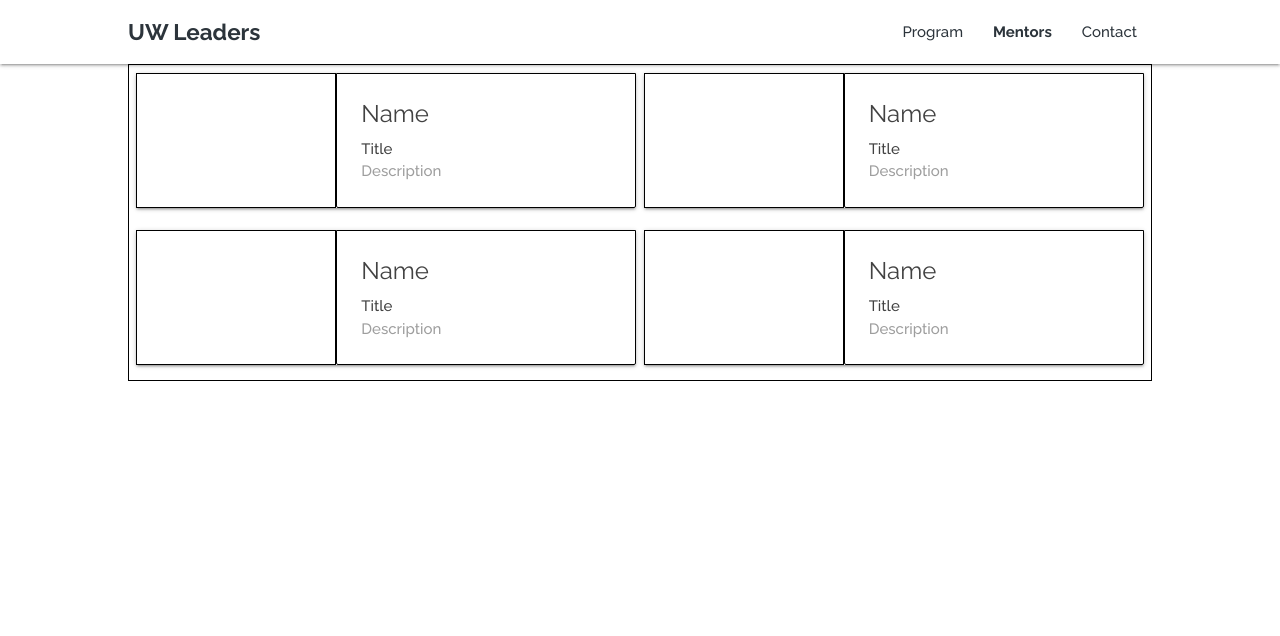
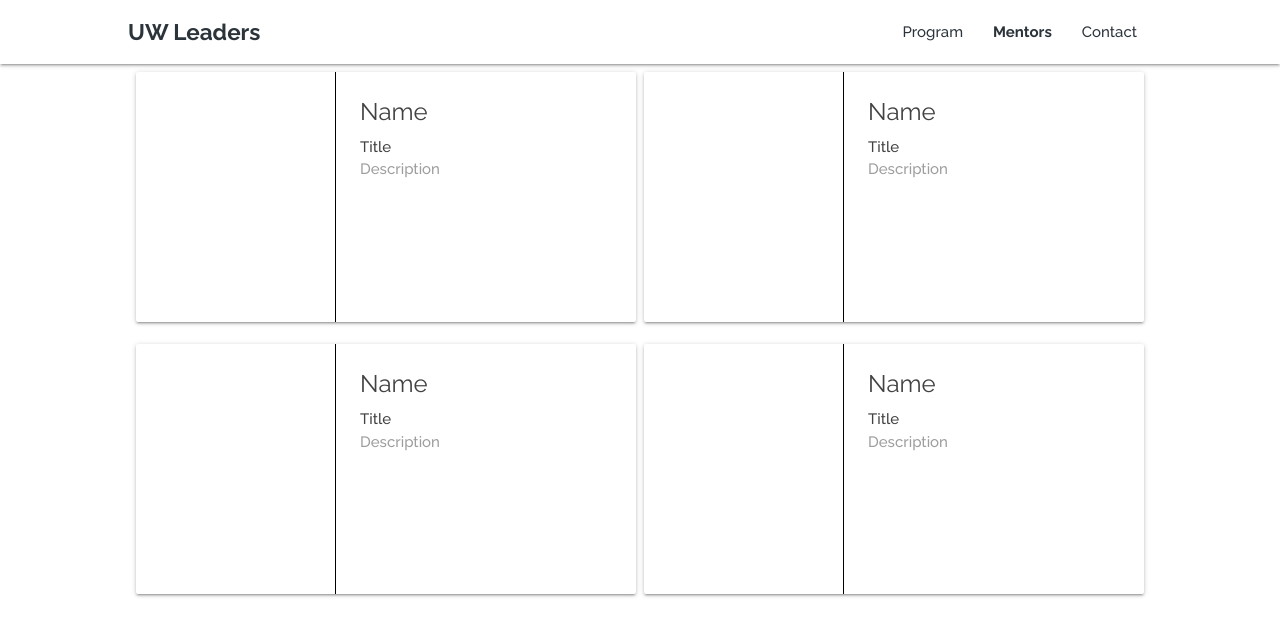
Before and after one commit to taehyunnkim/UWLeaders, a React (Create React App) app: page /mentors in a window 1280 px wide. Shown: the top 636 px of the page. Built offline with nearby package versions, Linux system fonts and the light colour scheme.

Commit message:
Add all links

```diff
--- a/src/App.js
+++ b/src/App.js
@@ -1,7 +1,10 @@
 import React from 'react';
 import { BrowserRouter, Switch, Route } from 'react-router-dom';
 import './styles/App.css';
-import MentorsDashboard from './components/dashboard/MentorsDashboard';
+import HomeDashboard from './components/dashboards/HomeDashboard';
+import ProgramDashboard from './components/dashboards/ProgramDashboard';
+import MentorsDashboard from './components/dashboards/MentorsDashboard';
+import ContactDashboard from './components/dashboards/ContactDashboard';
 import Navbar from './components/layout/Navbar'
 
 function App() {
@@ -10,7 +13,10 @@ function App() {
       <div className="App">
         <Navbar />
         <Switch>
-          <Route path='/Mentors' component={MentorsDashboard} />
+          <Route exact path='/' component={HomeDashboard} />
+          <Route path='/program' component={ProgramDashboard} />
+          <Route path='/mentors' component={MentorsDashboard} />
+          <Route path='/contact' component={ContactDashboard} />
         </Switch>
       </div>
     </BrowserRouter>
--- /dev/null
+++ b/src/components/dashboards/ContactDashboard.js
@@ -0,0 +1,11 @@
+import React, { Component } from 'react'
+
+export default class ContactDashboard extends Component {
+  render() {
+    return (
+      <div className='container'>
+        <h5 className='grey-text text-darken-3'>Contacts</h5>
+      </div>
+    )
+  }
+}
--- /dev/null
+++ b/src/components/dashboards/HomeDashboard.js
@@ -0,0 +1,9 @@
+import React from 'react'
+
+export default function HomeDashboard() {
+  return (
+    <div className='container'>
+      <h5 className='grey-text text-darken-3'>Home</h5>
+    </div>
+  )
+}
--- /dev/null
+++ b/src/components/dashboards/ProgramDashboard.js
@@ -0,0 +1,9 @@
+import React from 'react'
+
+export default function ProgramDashboard() {
+  return (
+    <div className='container'>
+      <h5 className='grey-text text-darken-3'>Program</h5>
+    </div>
+  )
+}
--- a/src/components/layout/Navbar.js
+++ b/src/components/layout/Navbar.js
@@ -7,9 +7,9 @@ export default function Navbar() {
       <div className='container'>
         <Link to='/' className='title primary'>UW Leaders</Link>
         <ul className='right'>
-          <li><NavLink to='/Program' className='primary' activeClassName='active'>Program</NavLink></li>
-          <li><NavLink to='/Mentors' className='primary'  activeClassName='active'>Mentors</NavLink></li>
-          <li><NavLink to='/Contact' className='primary' activeClassName='active'>Contact</NavLink></li>
+          <li><NavLink to='/program' className='primary' activeClassName='active'>Program</NavLink></li>
+          <li><NavLink to='/mentors' className='primary'  activeClassName='active'>Mentors</NavLink></li>
+          <li><NavLink to='/contact' className='primary' activeClassName='active'>Contact</NavLink></li>
         </ul>
       </div>
     </nav>
--- a/src/styles/App.css
+++ b/src/styles/App.css
@@ -12,7 +12,6 @@ body {
   flex-direction: row;
   flex-wrap: wrap;
   justify-content: space-evenly;
-  border: 1px solid black;
 }
 
 .primary {
@@ -35,16 +34,16 @@ h1 {
 .card {
   min-width: 500px;
   max-width: 300px;
+  height: 250px;
   display: flex;
 }
 
 .card-content {
-  border: 1px solid black;
   flex: 1;
 }
 
 .mentor-img {
-  border: 1px solid black;
+  border-right: 1px solid black;
   width: 200px;
   height: 100%;
 }
```
Also changed, not shown: src/components/dashboards/MentorsDashboard.js (renamed from src/components/dashboard/MentorsDashboard.js).
